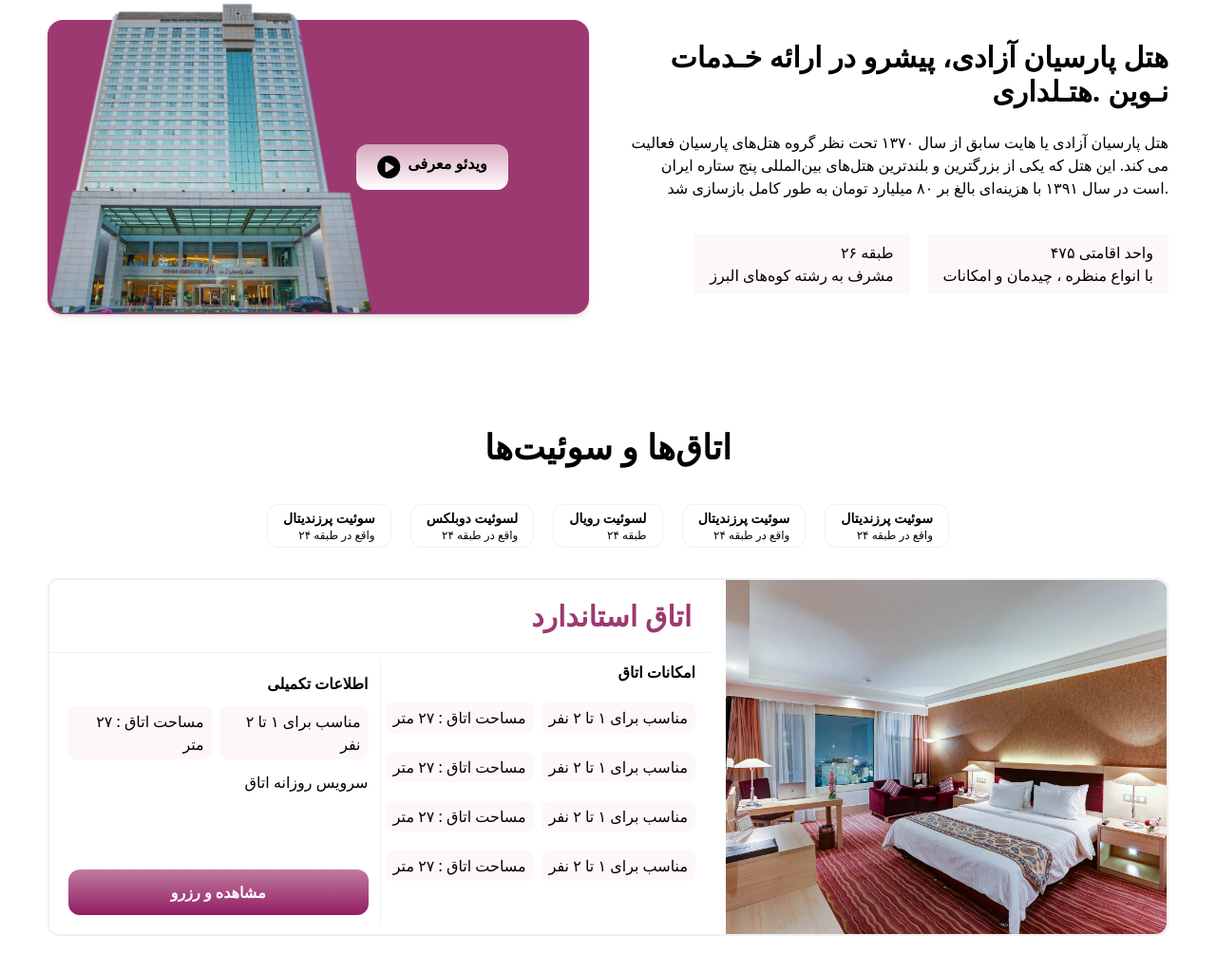
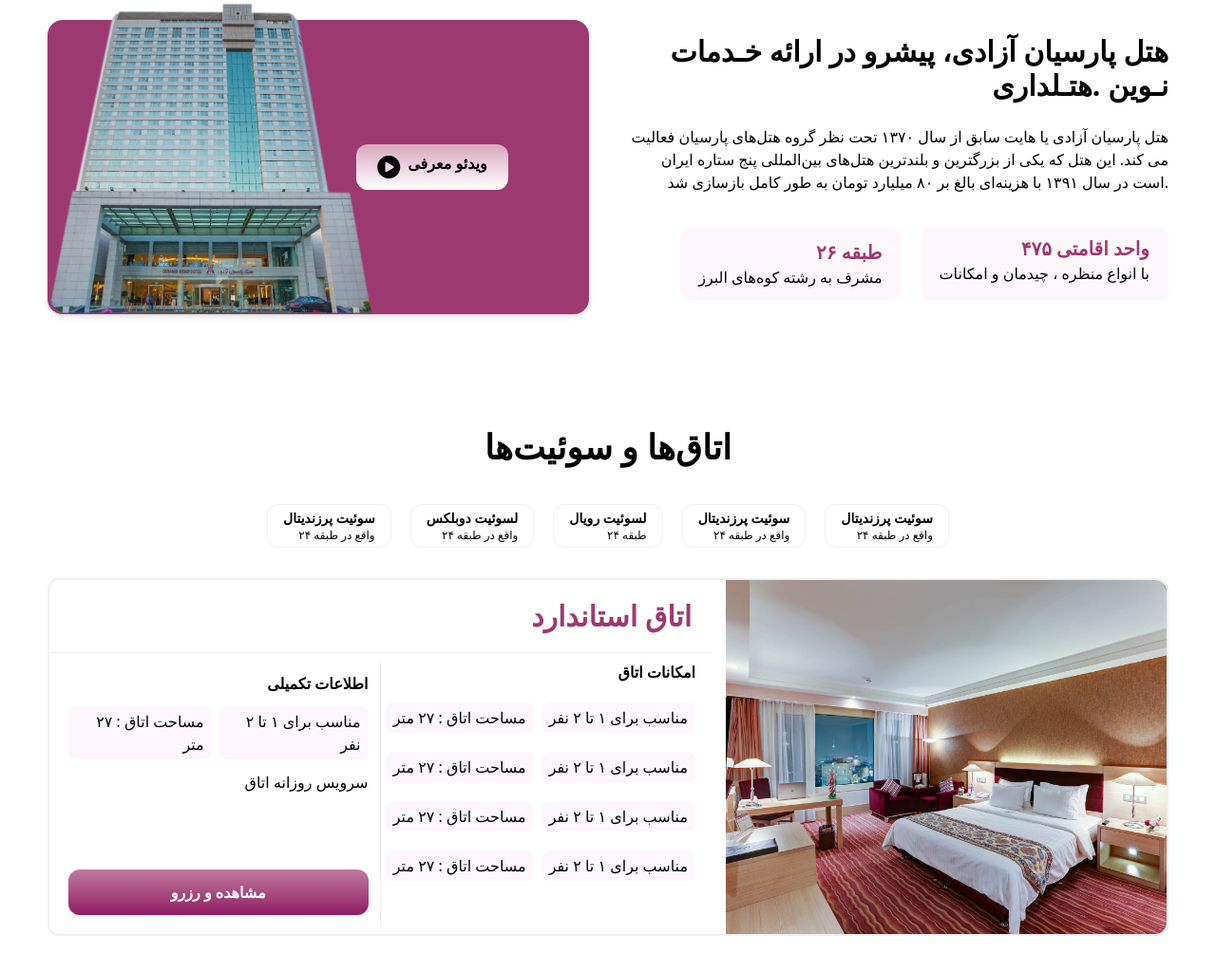
Before and after one commit to shajalal07s/figma-08, a website: page index.html in a window 1280 px wide. Shown: the part 851-1875 px from the top of the page at 95% size. Drawn offline with nearby package versions, Linux system fonts and the light colour scheme; files that its build step writes are made by us from their sources.

Commit message:
desgin recheck done

```diff
--- a/index.html
+++ b/index.html
@@ -96,7 +96,7 @@
                     </div>
                 </div>
 
-                <div class="md:w-4/6 w-3/5 absolute left-24 md:left-52 -bottom-32 md:bottom-5 flex flex-col md:flex-row justify-center gap-6
+                <div class="md:w-3/5 w-3/5 absolute left-24 md:left-64 -bottom-32 md:bottom-5 flex flex-col md:flex-row justify-center gap-6
                     items-center bg-white rounded-2xl shadow-md py-8">
                     <div class="">
                         <button class="bg-gradient-to-b from-gradientStart to-gradientEnd text-white
@@ -143,13 +143,13 @@
                             </p>
                         </div>
                         <div class="flex gap-5 mt-4">
-                            <div class="flex flex-col px-4 py-2 bg-color-white-dark items-end text-right">
-                                <p>۲۶ طبقه</p>
-                                <p>مشرف به رشته کوه‌های البرز</p>
+                            <div class="flex flex-col px-5 py-3 rounded-xl bg-color-white-dark items-end text-right">
+                                <p class="font-bold text-xl text-color-primary">۲۶ طبقه</p>
+                                <p class="font-light ">مشرف به رشته کوه‌های البرز</p>
                             </div>
-                            <div class="flex flex-col items-end px-4 py-2 bg-color-white-dark">
-                                <p>۴۷۵ واحد اقامتی</p>
-                                <p>با انواع منظره ، چیدمان و امکانات</p>
+                            <div class="flex flex-col items-end px-5 rounded-lg py-2 bg-color-white-dark">
+                                <p class="font-bold text-xl text-color-primary">۴۷۵ واحد اقامتی</p>
+                                <p class="font-light">با انواع منظره ، چیدمان و امکانات</p>
                             </div>
                         </div>
                     </div>
```
